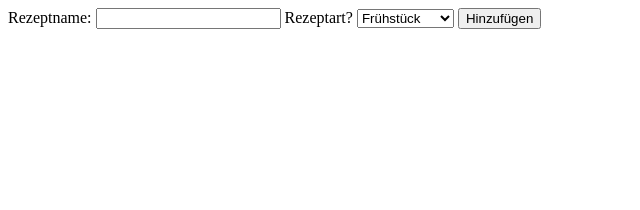
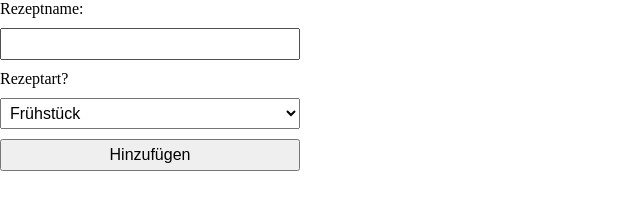
Before and after one commit to dennisgreger97/Wocheneinkaufsplaner, a website: page index.html in a window 1280 px wide. Shown: the whole page, without its empty margins (0-640 px from the left). Drawn offline with Linux system fonts and the light colour scheme.

Commit message:
css verlinkt und form styling

```diff
--- a/index.html
+++ b/index.html
@@ -4,6 +4,7 @@
     <meta charset="UTF-8" />
     <meta name="viewport" content="width=device-width, initial-scale=1.0" />
     <title>Einkaufsplaner</title>
+    <link rel="stylesheet" href="./main.css" />
   </head>
   <body>
     <section>
--- a/main.css
+++ b/main.css
@@ -3,3 +3,17 @@
   padding: 0;
   box-sizing: border-box;
 }
+
+form {
+  display: flex;
+  flex-direction: column;
+  gap: 10px;
+  width: 300px;
+}
+
+input,
+select,
+button {
+  padding: 5px;
+  font-size: 1em;
+}
```
